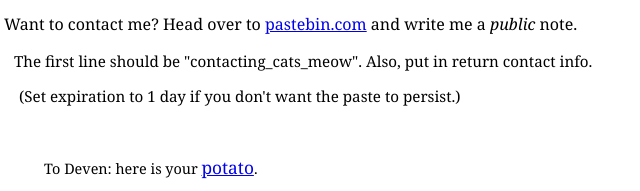
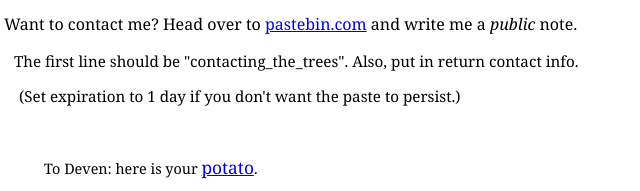
Before and after one commit to floryst/floryst.github.io, a plain HTML site: page index.html in a window 1280 px wide. Shown: the part 656-847 px from the top of the page, 24-664 px from the left. Drawn offline with Linux system fonts and the light colour scheme.

Commit message:
contacting_the_trees

```diff
--- a/index.html
+++ b/index.html
@@ -46,7 +46,7 @@
 		<p><a style='margin-left: 50px;' href='https://github.com/floryst'>Github</a></p>
 		<p><a style='margin-left: 35px;' href='https://www.linkedin.com/in/forrestli'>LinkedIn</a></p>
 		<p style='margin-left: 20px;'>Want to contact me? Head over to <a href='http://pastebin.com'>pastebin.com</a> and write me a <em>public</em> note.</p>
-		<p style='margin-left: 30px;font-size:0.95em;'>The first line should be "contacting_cats_meow". Also, put in return contact info.</p>
+		<p style='margin-left: 30px;font-size:0.95em;'>The first line should be "contacting_the_trees". Also, put in return contact info.</p>
 		<p style='margin-left: 35px;font-size: 0.95em;'>(Set expiration to 1 day if you don't want the paste to persist.)</p>
 		<p style='margin-left: 60px;margin-top: 50px;font-size:0.9em;'>To Deven: here is your <span style='font-size:1.2em;'><a href='http://drdesai.github.io/'>potato</a></span>.</p>
 	</body>
```
